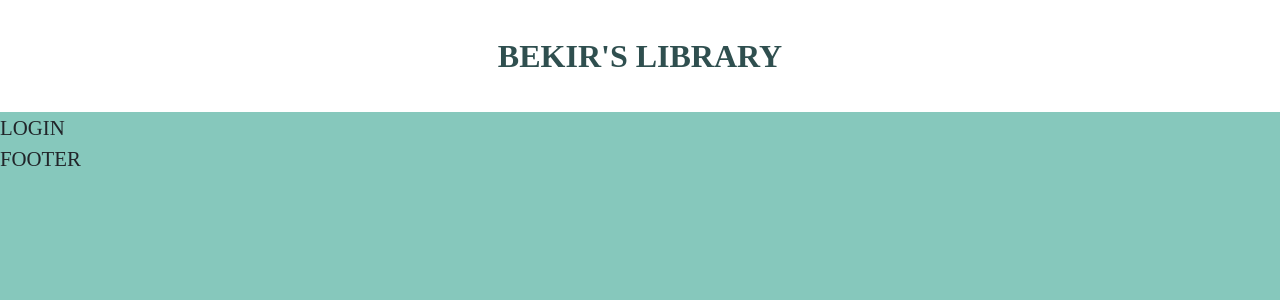
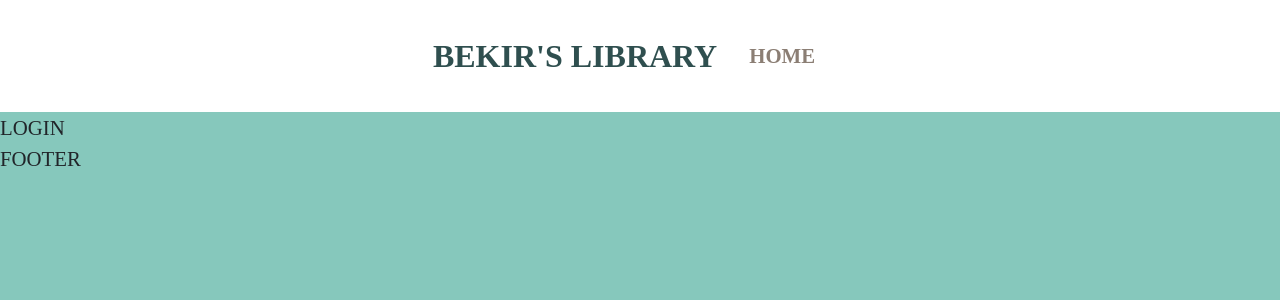
Before and after one commit to Bskasan/React_Practises, a React (Create React App) app in the folder rc14-15_clarus-library/library-project/: page /login in a window 1280 px wide. Shown: the top 300 px of the page. Built offline with nearby package versions, Linux system fonts and the light colour scheme; a web font is replaced by a local one.

Commit message:
menulink home added

```diff
--- a/rc14-15_clarus-library/library-project/src/components/navbar/Navbar.jsx
+++ b/rc14-15_clarus-library/library-project/src/components/navbar/Navbar.jsx
@@ -1,10 +1,13 @@
 import React from "react";
-import { Logo, Nav } from "./Navbar.style";
+import { Logo, MenuLink, Nav, Menu } from "./Navbar.style";
 
 const Navbar = () => {
   return (
     <Nav>
-      <Logo to="/" >Bekir's Library</Logo>
+      <Logo to="/">Bekir's Library</Logo>
+      <Menu>
+        <MenuLink to="/">Home</MenuLink>
+      </Menu>
     </Nav>
   );
 };
```
